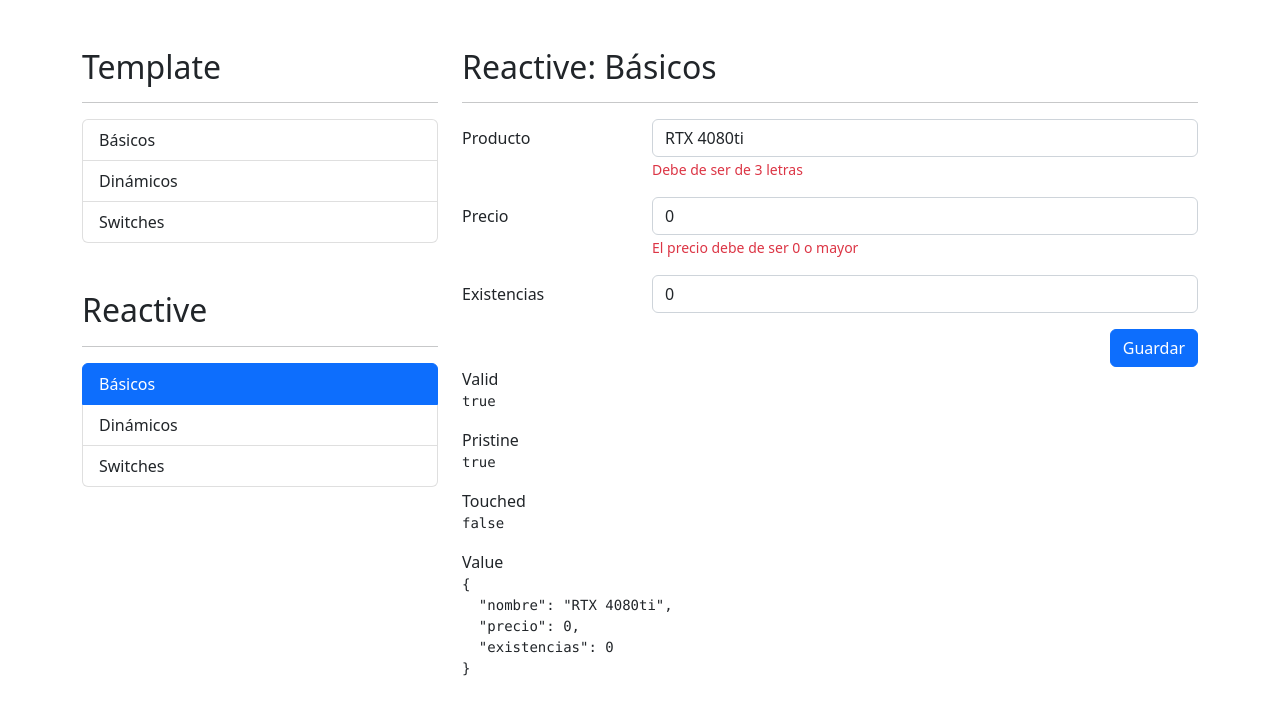
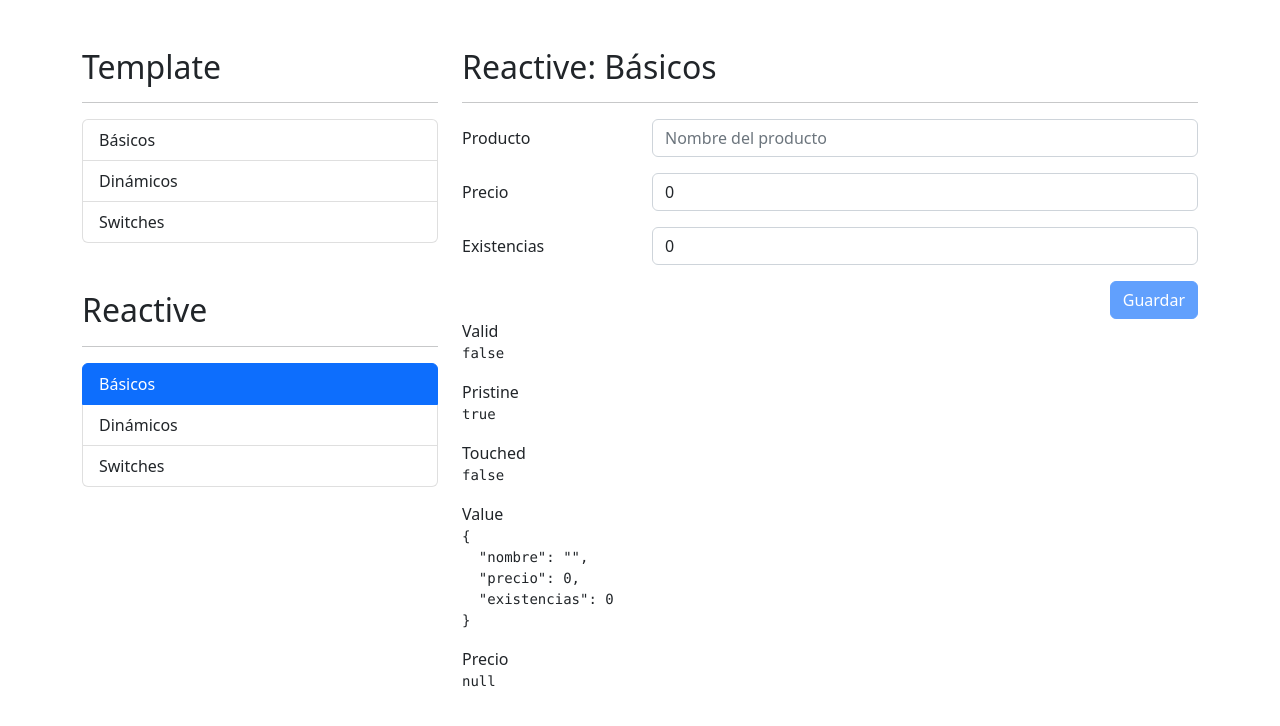
Before and after one commit to lelequinter/06-formulariosApp, an Angular app: page /reactive/basicos in a window 1280 px wide. Shown: the top 726 px of the page. Built offline with nearby package versions, Linux system fonts and the light colour scheme.

Commit message:
Mostrar mensajes de erro

```diff
--- a/src/app/reactive/basicos/basicos.component.html
+++ b/src/app/reactive/basicos/basicos.component.html
@@ -14,7 +14,9 @@
             formControlName="nombre"
             placeholder="Nombre del producto"
           />
-          <span class="form-text text-danger"> Debe de ser de 3 letras </span>
+          <span class="form-text text-danger" *ngIf="campoEsValido('nombre')">
+            Debe de ser de 3 letras
+          </span>
         </div>
       </div>
       <!-- Campo de precio -->
@@ -27,7 +29,7 @@
             formControlName="precio"
             placeholder="Precio del producto"
           />
-          <span class="form-text text-danger">
+          <span class="form-text text-danger" *ngIf="campoEsValido('precio')">
             El precio debe de ser 0 o mayor
           </span>
         </div>
@@ -42,6 +44,9 @@
             formControlName="existencias"
             placeholder="Existencias del producto"
           />
+          <span class="form-text text-danger" *ngIf="campoEsValido('existencias')">
+            Las existencias deben de ser 0 o mayor
+          </span>
         </div>
       </div>
 
@@ -73,5 +78,8 @@
 
     <span>Value</span>
     <pre>{{ miFormulario.value | json }}</pre>
+
+    <span>Precio</span>
+    <pre>{{ miFormulario.controls["precio"].errors | json }}</pre>
   </div>
 </div>
--- a/src/app/reactive/basicos/basicos.component.ts
+++ b/src/app/reactive/basicos/basicos.component.ts
@@ -16,12 +16,16 @@ export class BasicosComponent {
   // });
 
   miFormulario: FormGroup = this.fb.group({
-    nombre: ['RTX 4080ti', [Validators.required, Validators.minLength(3)]],
+    nombre: ['', [Validators.required, Validators.minLength(3)]],
     precio: [0, [Validators.required, Validators.min(0)]],
     existencias: [0, [Validators.required, Validators.min(0)]],
   })
 
   constructor(private fb: FormBuilder) { }
 
+  campoEsValido(campo: string) {
+    return this.miFormulario.controls[campo].errors &&
+      this.miFormulario.controls[campo].touched;
+  }
 
 }
```
